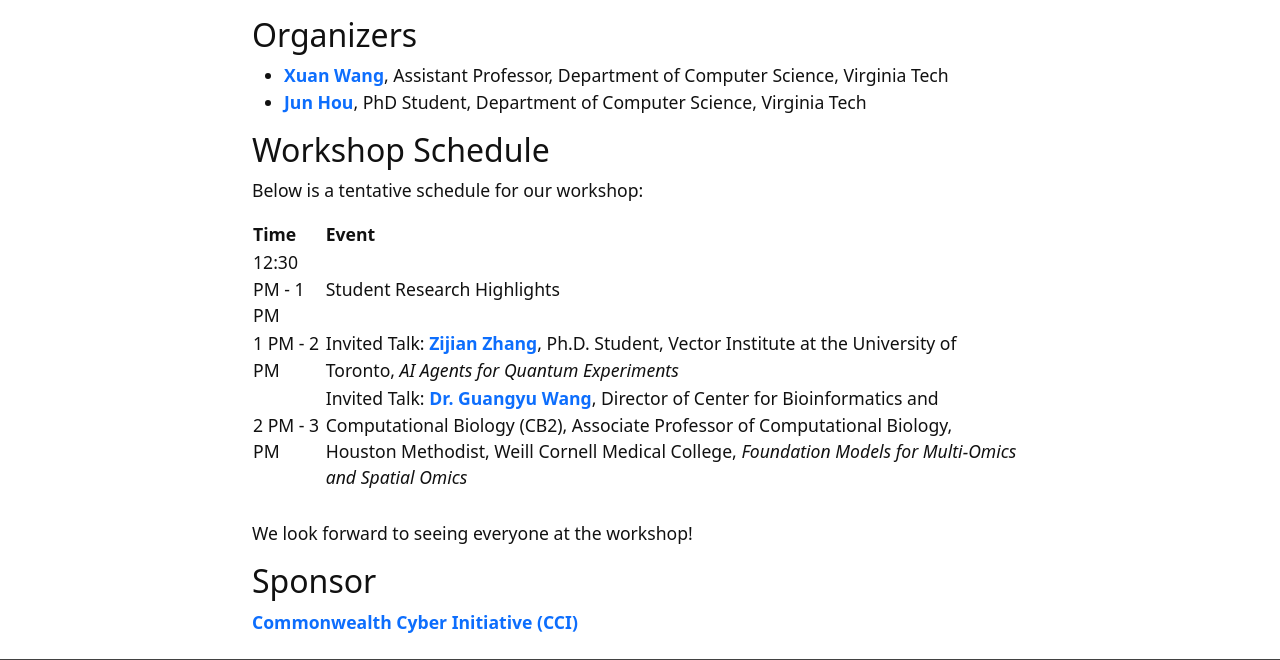
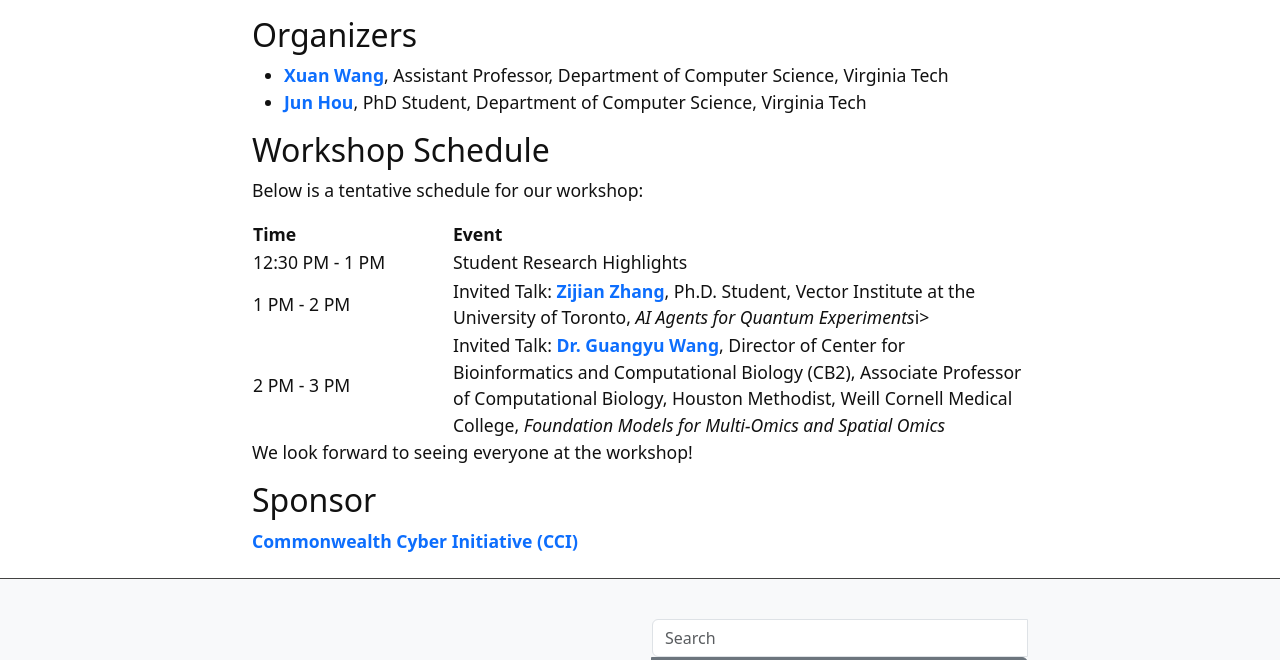
Before and after one commit to xuanwang91/2025-cci-workshop, a Jekyll site: the page built from index.md, in a window 1280 px wide and 900 px high, scrolled down 829 px, cut to the strip 0-660 px from the top of the window. Built offline with Jekyll 4.4.1, drawn with Linux system fonts in a browser that asks for light colours.

Commit message:
Update index.md

```diff
--- a/index.md
+++ b/index.md
@@ -30,12 +30,37 @@ The registration deadline is **Sunday, April 27, 2025**. Here is the registratio
 ## Workshop Schedule
 Below is a tentative schedule for our workshop:
 
+<!--
 |  Time | Event |
 | -------- | ------- |
 | 12:30 PM - 1 PM  | Student Research Highlights |
 | 1 PM - 2 PM | Invited Talk: [**Zijian Zhang**](https://www.linkedin.com/in/zijian-zhang-uoft/?originalSubdomain=ca), Ph.D. Student, Vector Institute at the University of Toronto, _AI Agents for Quantum Experiments_ |
 | 2 PM - 3 PM | Invited Talk: [**Dr. Guangyu Wang**](https://guangyuwanglab.github.io/web/), Director of Center for Bioinformatics and Computational Biology (CB2), Associate Professor of Computational Biology, Houston Methodist, Weill Cornell Medical College, _Foundation Models for Multi-Omics and Spatial Omics_ |
 |  |  |
+-->
+
+<table>
+  <thead>
+    <tr>
+      <th style="width: 200px;">Time</th>
+      <th>Event</th>
+    </tr>
+  </thead>
+  <tbody>
+    <tr>
+      <td>12:30 PM - 1 PM</td>
+      <td>Student Research Highlights</td>
+    </tr>
+    <tr>
+      <td>1 PM - 2 PM</td>
+      <td>Invited Talk: <a href="https://www.linkedin.com/in/zijian-zhang-uoft/?originalSubdomain=ca"><b>Zijian Zhang</b></a>, Ph.D. Student, Vector Institute at the University of Toronto, <i>AI Agents for Quantum Experiments</i>i></td>
+    </tr>
+    <tr>
+      <td>2 PM - 3 PM</td>
+      <td>Invited Talk: <a href="https://guangyuwanglab.github.io/web/"><b>Dr. Guangyu Wang</b></a>, Director of Center for Bioinformatics and Computational Biology (CB2), Associate Professor of Computational Biology, Houston Methodist, Weill Cornell Medical College, <i>Foundation Models for Multi-Omics and Spatial Omics</i></td>
+    </tr>
+  </tbody>
+</table>
 
 We look forward to seeing everyone at the workshop!
 
```
